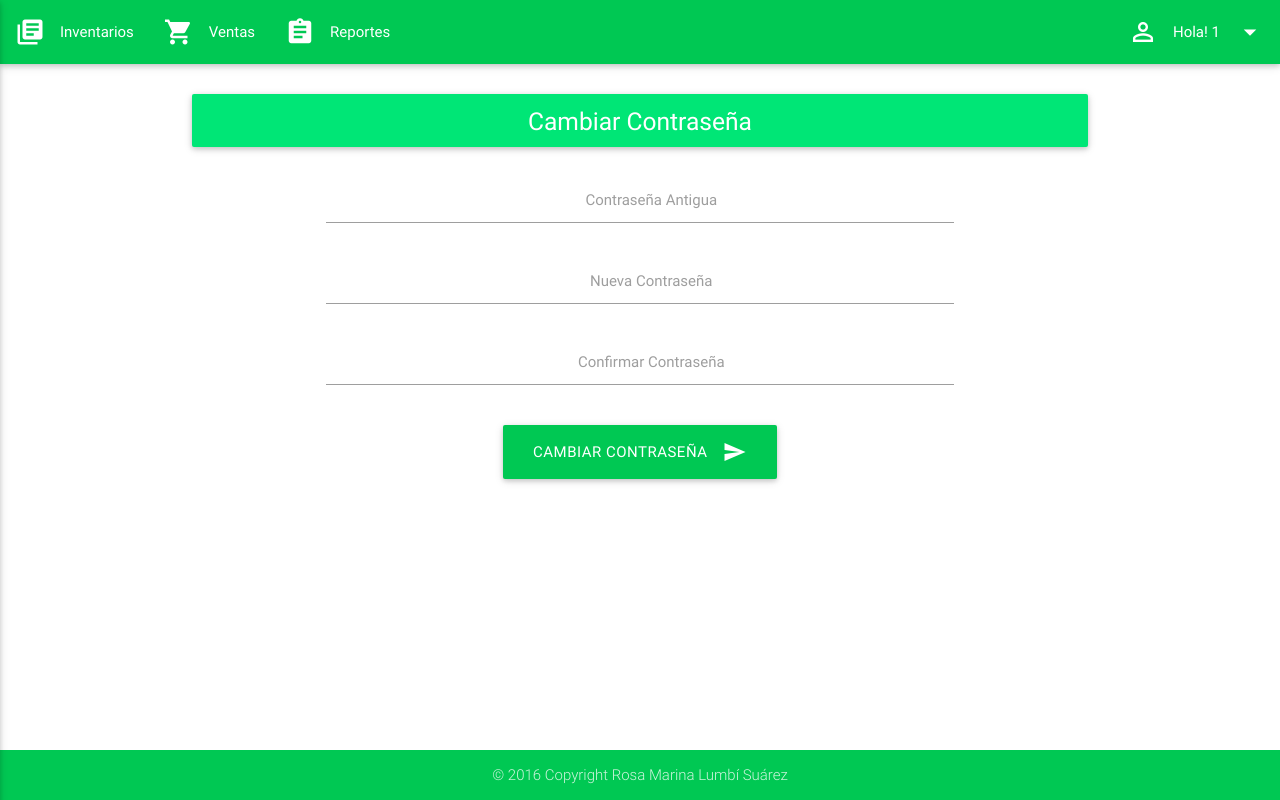
After one commit to Rosmari2016/ProyectoPractica, a PHP site: page /cambiar_clave.php in a window 1280 px wide. The commit adds this page. Run offline with PHP 8.4, Linux system fonts and the light colour scheme; the visitor is signed in with stand-in values (Sample User, id 1).

Commit message:
cambiar contraseña

```diff
--- /dev/null
+++ b/cambiar_clave.php
@@ -0,0 +1,116 @@
+<?php
+    session_start();
+    require("inc/php_conexion.php");
+    $db = new Db();
+    if(!$_SESSION['tipo_usu']=='a'){
+        header("location:error.php");
+    }
+    $usuario=$_SESSION['username'];
+?>
+<!DOCTYPE html>
+<html lang="es">
+<head>
+    <meta charset="UTF-8">
+    <meta name="viewport" content="width=device-width, initial-scale=1.0">
+	<title>Cambiar Contraseña</title>
+
+	<link href="https://fonts.googleapis.com/icon?family=Material+Icons" rel="stylesheet">
+	<link rel="stylesheet" href="css/materialize.css">
+
+	<style>
+		  body {
+				display: flex;
+				min-height: 100vh;
+				flex-direction: column;
+			}
+
+			main {
+				flex: 1 0 auto;
+			}
+	</style>
+	<link rel="shortcut icon" type="image/x-icon" href="img/logo.png">
+</head>
+<body>
+    <?php
+		if ($_SESSION['tipo_usu']=='a'){
+			require_once "menu_admin.php";
+		}
+	?>
+
+    <main class="center-align">
+        <div class="container">
+            <div class="card-panel green accent-3" style="padding:2px;">
+                 <h5 class="center-align" style="color:white;">Cambiar Contraseña</h5>
+            </div>
+
+            <div class="container">
+                 <form name="form1" method="POST" action="">
+                    <div class="row">
+                        <div class="input-field col s12">
+                            <input type="password" name="contra" id="contra" class="validate"/>
+                            <label for="contAntigua">Contraseña Antigua</label>
+                        </div>
+
+                        <div class="input-field col s12">
+                            <input type="password" name="c1" id="c1" class="validate"/>
+                            <label for="contNueva">Nueva Contraseña</label>
+                        </div>
+
+                        <div class="input-field col s12">
+                            <input type="password" name="c2" id="c2" class="validate"/>
+                            <label for="contConfirmar">Confirmar Contraseña</label>
+                        </div>
+                    </div>
+                     <button class="btn-large waves-effect waves-light green accent-4" type="submit" name="action">Cambiar Contraseña
+                        <i class="material-icons right">send</i>
+                    </button>
+
+                </form>
+                <br>
+                <?php
+                    if(!empty($_POST['c1']) AND !empty($_POST['c2']) AND !empty($_POST['contra'])){
+                        if($_POST['c1']==$_POST['c2']){
+                            $contra=$_POST['contra'];
+                            $query=$db->mysqli->query("SELECT * FROM usuarios WHERE usu='".$usuario."' AND con='".$contra."'");
+                            if($row=$query->fetch_object()){
+                                $cnueva=$_POST['c2'];
+                                $sql="UPDATE usuarios SET con='$cnueva' WHERE usu='$usuario'";
+                                $db->mysqli->query($sql);
+                                echo '<div class="alert alert-success">
+                                        <strong>Contraseña!</strong> Actualizada con exito
+                                      </div>';
+                            }else{
+                                echo '<div class="alert alert-success">
+                                        <strong>Contraseña!</strong> Digitada no corresponde a la antigua
+                                      </div>';
+                            }
+                        }else{
+                                echo '<div class="alert alert-success">
+                                         <strong>Las dos Contraseña!</strong> Digitada no soy iguales
+                                      </div>';
+                        }
+                    }
+
+                ?>
+            </div>
+        </div>
+    </main>
+
+
+    <footer class="page-footer green accent-4">
+		<div class="footer-copyright">
+			© 2016 Copyright Rosa Marina Lumbí Suárez
+				<!--<a class="grey-text text-lighten-4 right" href="#!">More Links</a>-->
+		</div>
+   	</footer>
+
+    <script type="text/javascript" src="js/jquery-3.1.0.min.js"></script>
+    <script type="text/javascript" src="js/materialize.js"></script>
+	<script type="text/javascript">
+		$(document).ready(function () {
+            $(".dropdown-button").dropdown();
+            $(".button-collapse").sideNav();
+        });
+	</script>
+</body>
+</html>
--- a/crear_producto.php
+++ b/crear_producto.php
@@ -27,7 +27,7 @@
 				flex: 1 0 auto;
 			}
 	</style>
-	<link rel="shortcut icon" type="image/x-icon" href="ico/favicon.png">
+	<link rel="shortcut icon" type="image/x-icon" href="img/logo.png">
 </head>
 <body>
     <?php
--- a/menu_admin.php
+++ b/menu_admin.php
@@ -1,5 +1,5 @@
    <ul id="dropdown1" class="dropdown-content">
-	  <li><a href="#!"><i class="material-icons left">settings_backup_restore</i>Cambiar Contraseña</a></li>
+	  <li><a href="cambiar_clave.php"><i class="material-icons left">settings_backup_restore</i>Cambiar Contraseña</a></li>
 	  <li class="divider"></li>
 	  <li><a href="inc/php_cerrar_sesion.php"><i class="material-icons left">power_settings_new</i>Salir</a></li>
 	</ul>
```
